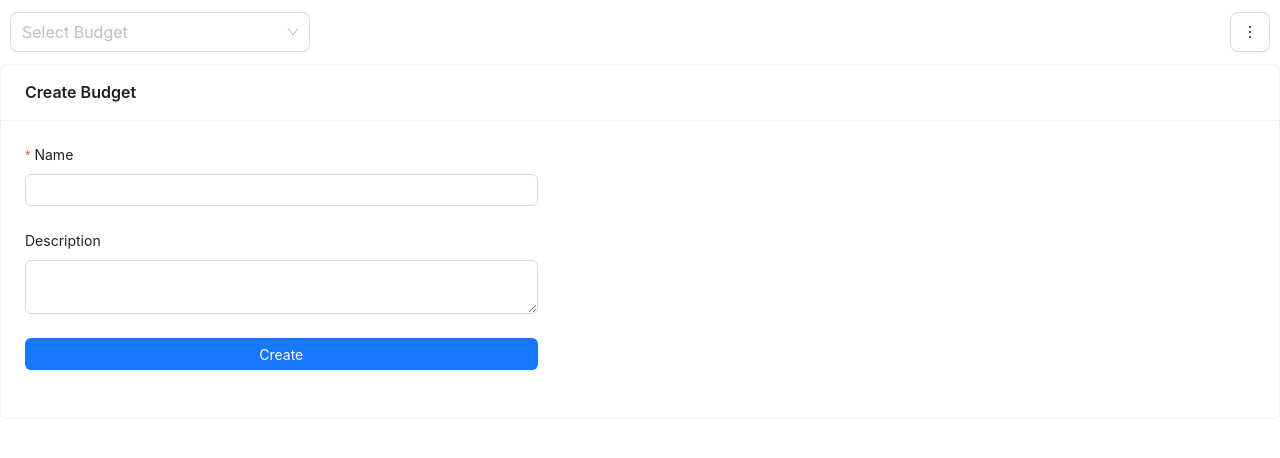
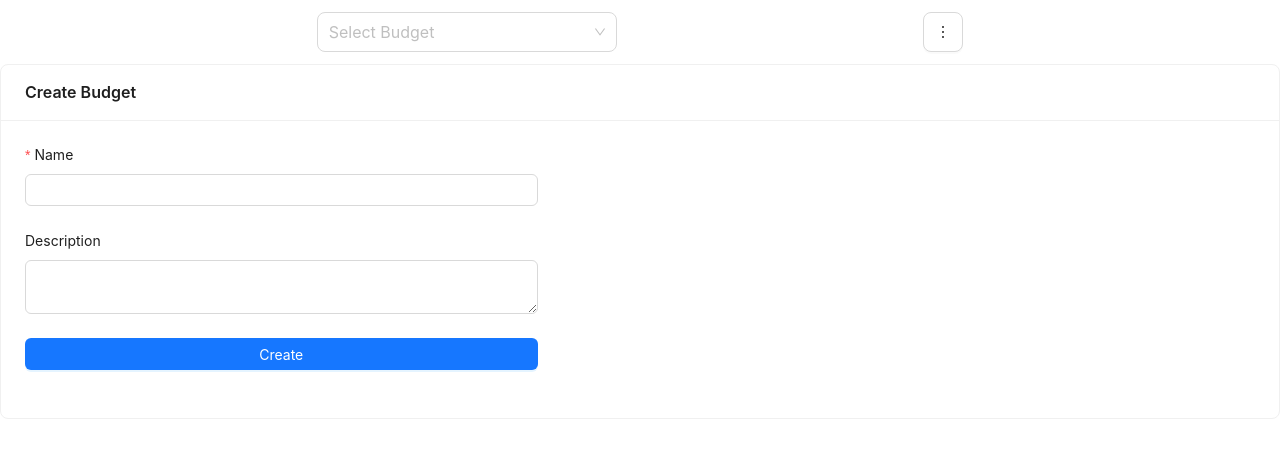
Before and after one commit to ParadoxZero/budgetbud, a React (Vite) app: page / in a window 1280 px wide. Shown: the top 458 px of the page. Built offline with nearby package versions, Linux system fonts and the light colour scheme.

Commit message:
Make header prettier

```diff
--- a/ui/components/header.tsx
+++ b/ui/components/header.tsx
@@ -18,7 +18,7 @@ class Header extends React.Component<HeaderProps> {
 
     render() {
         return (
-            <Flex justify="space-between" align="center" style={{ width: "100%", height: "100%" }}>
+            <Flex justify="space-evenly" align="center" style={{ width: "100%", height: "100%" }}>
                 {this.render_budget_selector()}
                 <Button type="default" icon={<MoreOutlined />} size="large"></Button>
             </Flex>
@@ -26,7 +26,7 @@ class Header extends React.Component<HeaderProps> {
     }
 
     render_budget_selector() {
-        const items = this.props.budget_list;
+        const items = ["Budget 1", "Budget 2", "Budget 3"];
 
         let index = 0;
 
@@ -46,12 +46,20 @@ class Header extends React.Component<HeaderProps> {
                         <Divider style={{ margin: '8px 0' }} />
                         <Space style={{ padding: '0 8px 4px' }}>
                             <Button type="text" icon={<PlusOutlined />} onClick={addItem}>
-                                Add item
+                                Add Budget
                             </Button>
                         </Space>
                     </>
                 )}
-                options={items.map((item) => ({ label: item.name, value: item.id }))}
+                labelRender={(label) => (
+                    <Flex justify="space-between" align="center" style={{ color: 'rgba(0, 0, 0, 0.25)' }}>
+                        <Typography style={{ color: 'rgba(0, 0, 0, 0.25)' }}>{label.label}</Typography>
+                        <Button type="text" style={{ color: 'rgba(0, 0, 0, 0.25)' }} icon={<SettingOutlined />} onClick={(e) => { e.stopPropagation() }} />
+                    </Flex>
+                )}
+                variant="outlined"
+                removeIcon={<FileOutlined />}
+                options={items.map((item) => ({ label: item, value: item }))}
             />
         );
     }
```
